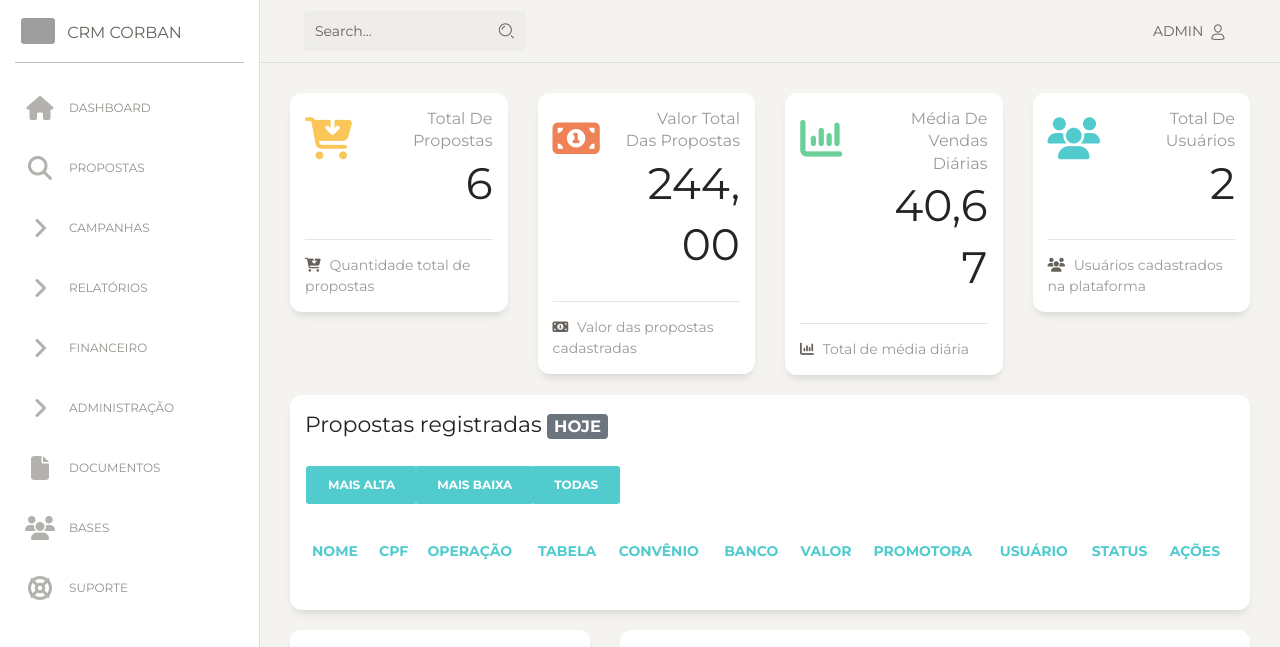
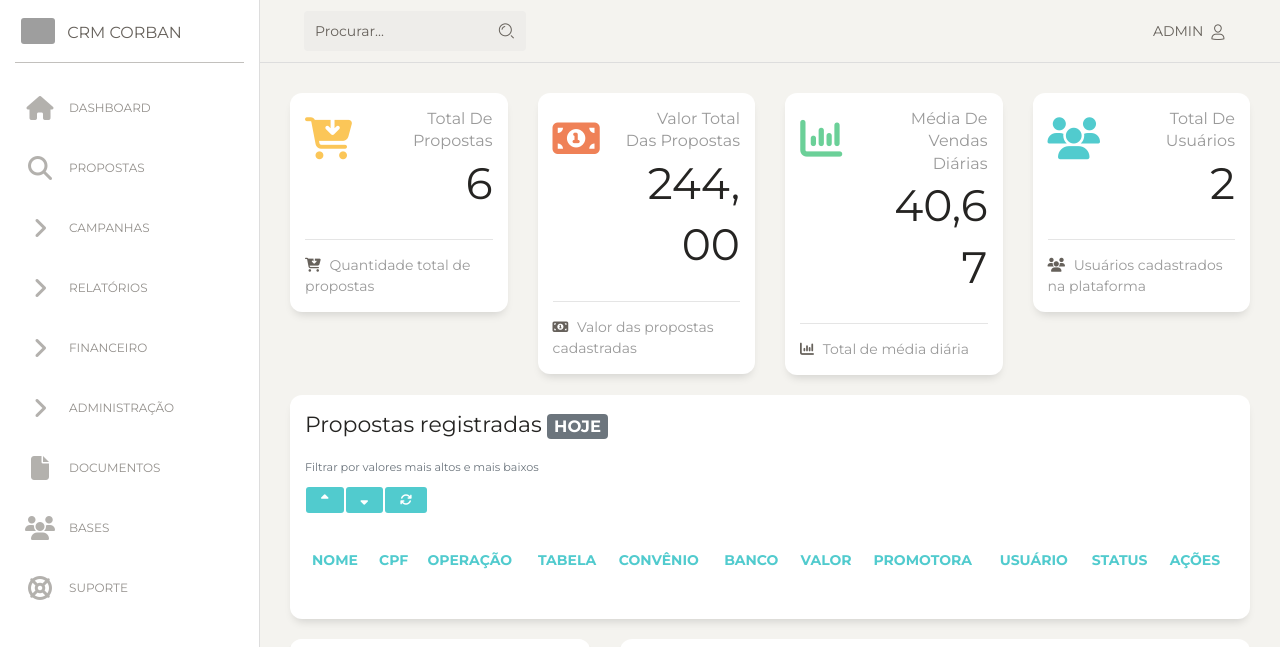
Before and after one commit to figueredorv/crm, a PHP site: page /painel_funcionario.php in a window 1280 px wide. Shown: the top 647 px of the page. Run offline with PHP 8.4, Linux system fonts and the light colour scheme; a user stored in the database is signed in; data comes from the database, SQL or seed files in the repository; lists and menus that the app fills with data are empty; a map, chart or similar area stays blank; some libraries are stand-ins or nearby versions; grey boxes are pictures that could not be loaded.

Commit message:
Update painel_funcionario.php

```diff
--- a/painel_funcionario.php
+++ b/painel_funcionario.php
@@ -195,7 +195,7 @@ include("conexao.php");
 
           <form>
             <div class="input-group no-border">
-              <input type="text" value="" class="form-control" placeholder="Search...">
+              <input type="text" value="" class="form-control" placeholder="Procurar..." name="buttonPesquisar">
               <div class="input-group-append">
                 <div class="input-group-text">
                   <i class="nc-icon nc-zoom-split"></i>
@@ -492,28 +492,25 @@ include("conexao.php");
       <div class="col-md-12">
         <div class="card">
           <div class="card-header">
-            <h5>Propostas registradas <span style="color:white;" class="badge bg-secondary">HOJE</span></h5>
-
-            <div class="btn-group" role="group" aria-label="Basic example">
-              <form class="form-inline my-2 my-lg-0">
-                <button name="buttonOcAtendidas" type="submit" class="btn btn-primary">Mais alta</button>
-                <form>
-
+            <div class="row">
+              <div class="col-12">
+                <h5>Propostas registradas <span style="color:white;" class="badge bg-secondary">HOJE</span></h5>
+                <small class="text-muted">Filtrar por valores mais altos e mais baixos</small>
+              </div>
+              <div class="col-4">
+                <div class="btn-group" role="group" aria-label="Basic example">
                   <form class="form-inline my-2 my-lg-0">
-                    <button name="buttonOcNaoAtendidas" type="submit" class="btn btn-primary">Mais baixa</button>
-                    <form>
-
-
-                      <form class="form-inline my-2 my-lg-0">
-                        <button name="buttonPesquisar" type="submit" class="btn btn-primary">Todas </button>
-                        <form>
-
-
-
+                    <button name="buttonMaisAlta" type="submit" class="btn btn-primary btn-sm"><i class="fa fa-sort-asc" aria-hidden="true"></i></button>
+                  </form>
+                  <form class="form-inline my-2 my-lg-0">
+                    <button name="buttonMaisBaixa" type="submit" class="btn btn-primary btn-sm"><i class="fa fa-sort-desc" aria-hidden="true"></i></button>
+                  </form>
+                  <form class="form-inline my-2 my-lg-0">
+                    <button name="buttonPesquisar" type="submit" class="btn btn-primary btn-sm"><i class="fa fa-refresh" aria-hidden="true"></i></button>
+                  </form>
+                </div>
+              </div>
             </div>
-
-
-
           </div>
           <div class="card-body">
             <div class="table-responsive">
@@ -522,21 +519,32 @@ include("conexao.php");
               <!--LISTAR TODAS AS OCORRÊNCIAS -->
 
               <?php
-
+              if (isset($_GET['buttonPesquisar'])) {
+                $nome = $_GET['buttonPesquisar'] . '%';
+                $query = "select * from propostas where nome LIKE '$nome'  order by nome asc";
+              }
               // novo codigo ( procurar ocorrência pelo nome)
-              if (isset($_GET['buttonPesquisar'])) {
+              else if (isset($_GET['buttonPesquisar'])) {
                 $query = "select * from propostas where data = curdate()";
               }
 
               // novo codigo ( procurar por propostas pendentes)
-              else if (isset($_GET['buttonOcAtendidas'])) {
-                $nome = 'Pendentes';
-                $query = "select * from propostas where statusproposta = '$nome'  and data = curdate()";
+              else if (isset($_GET['buttonMaisAlta'])) {
+
+                $query = "SELECT *
+                FROM propostas
+                WHERE data = CURDATE()
+                ORDER BY valor DESC
+                LIMIT 1;";
               }
               // novo codigo ( procurar por propostas nao adotados)
-              else if (isset($_GET['buttonOcNaoAtendidas'])) {
-                $nome = 'Finalizada';
-                $query = "select * from propostas where statusproposta = '$nome'  and data = curdate()";
+              else if (isset($_GET['buttonMaisBaixa'])) {
+
+                $query = "SELECT *
+                FROM propostas
+                WHERE data = CURDATE()
+                ORDER BY valor ASC
+                LIMIT 1;";
               }
               // novo codigo ( procurar por propostas sem nenhuma vacina)
               else if (isset($_GET['buttonpetsemvacina'])) {
```
